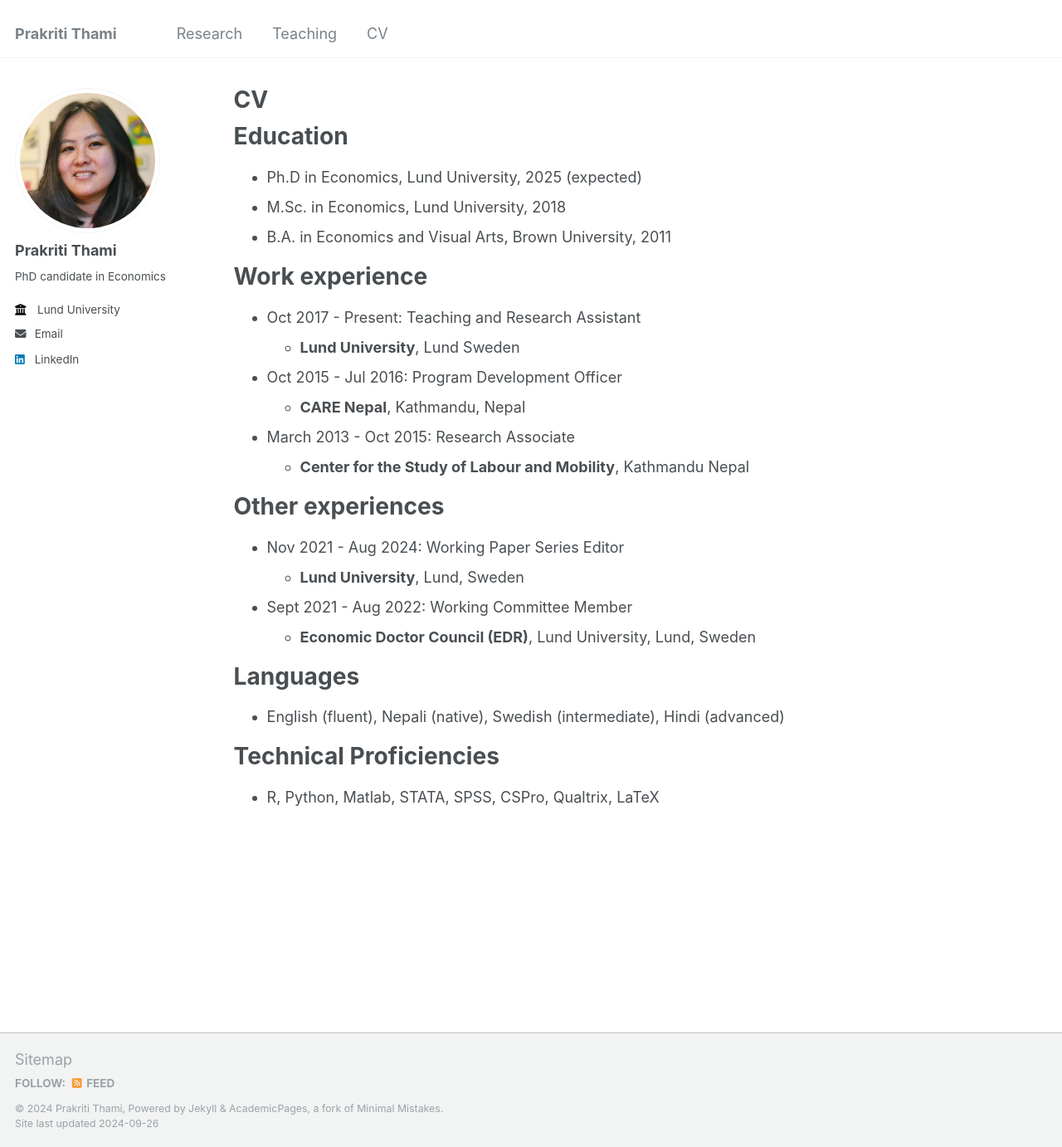
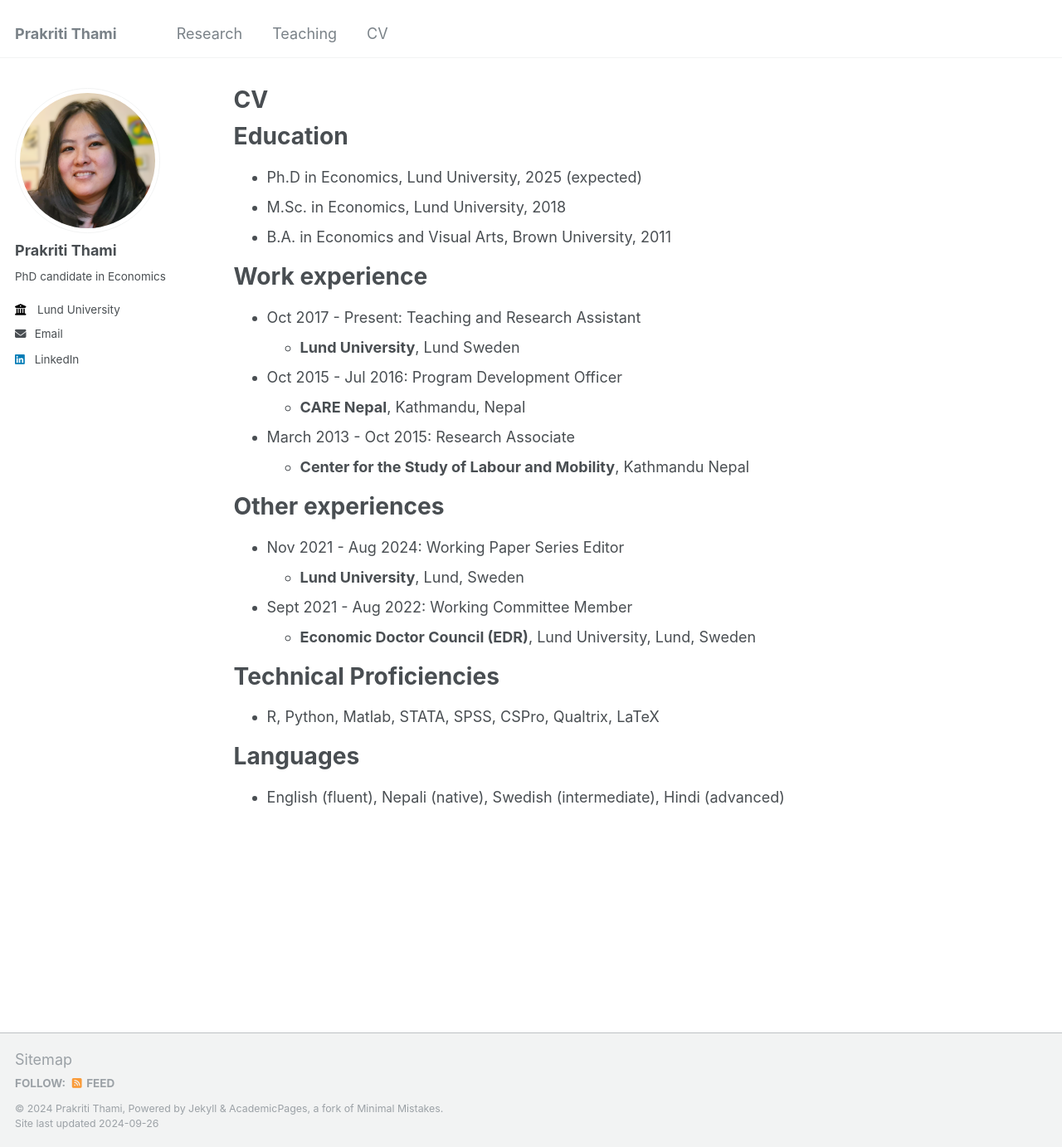
Before and after one commit to prakritithami/prakritithami.github.io, a Jekyll site: the page built from _pages/cv.md, in a window 1280 px wide and 1382 px high. Shown: the whole window at 83% size. Built offline with Jekyll 4.4.1, drawn with Linux system fonts in a browser that asks for light colours.

Commit message:
Update cv.md

```diff
--- a/_pages/cv.md
+++ b/_pages/cv.md
@@ -35,10 +35,10 @@ Other experiences
 * Sept 2021 - Aug 2022: Working Committee Member
   * **Economic Doctor Council (EDR)**, Lund University, Lund, Sweden
 
+Technical Proficiencies
+======
+* R, Python, Matlab, STATA, SPSS, CSPro, Qualtrix, LaTeX
+
 Languages
 ======
 * English (fluent), Nepali (native), Swedish (intermediate), Hindi (advanced)
-
-Technical Proficiencies
-======
-* R, Python, Matlab, STATA, SPSS, CSPro, Qualtrix, LaTeX
```
